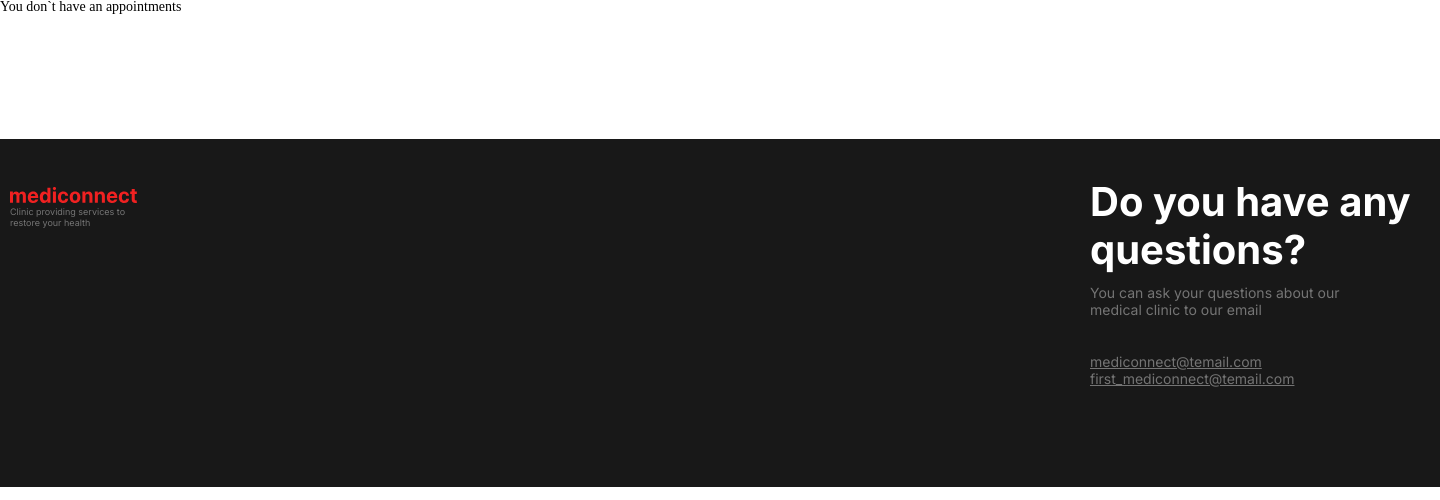
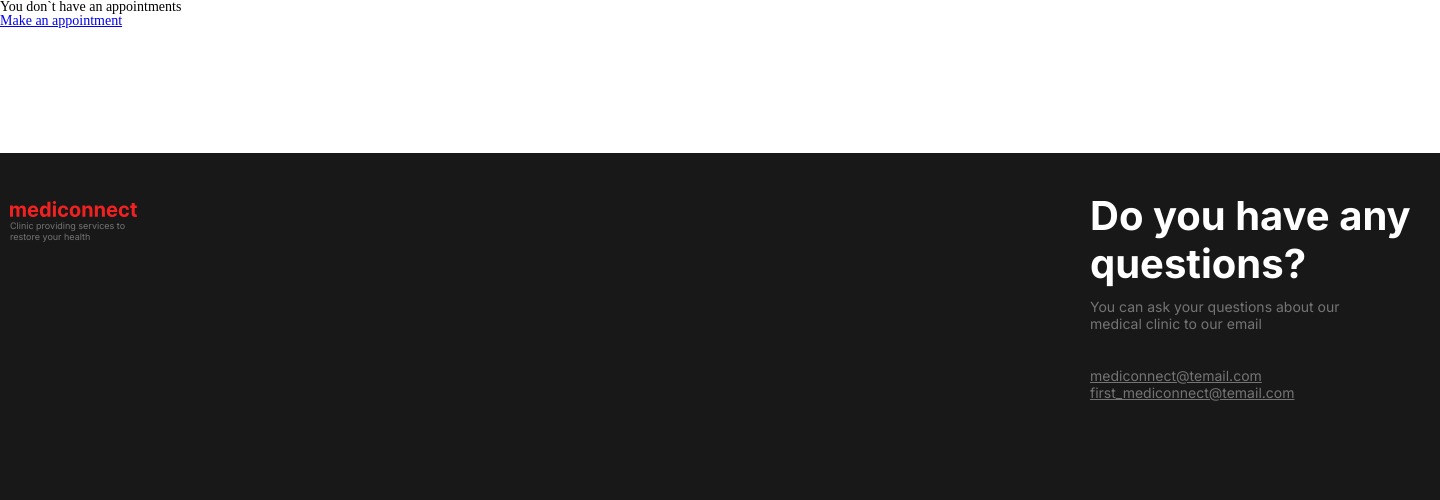
Before and after one commit to yaseliwanoff/mediconnect, a Django app: page /my-page/ in a window 1440 px wide. Shown: the part 88-588 px from the top of the page. Run offline with Django 5.2, Linux system fonts and the light colour scheme; the visitor is signed in with stand-in values (Sample User, id 1); data that the repository does not hold is empty.

Commit message:
Fixed bug in appointments tamplate

```diff
--- a/main/templates/main/user-appointments.html
+++ b/main/templates/main/user-appointments.html
@@ -56,5 +56,6 @@
   </div>
 {% else %}
 <p>You don`t have an appointments</p>
+<a href="{% url 'DoctorList' %}">Make an appointment</a>
 {% endif %}
 {% endblock %}
```
